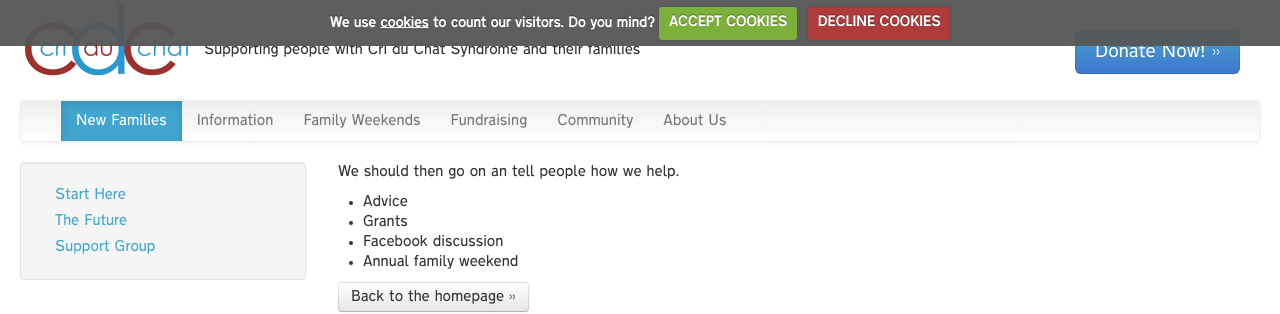
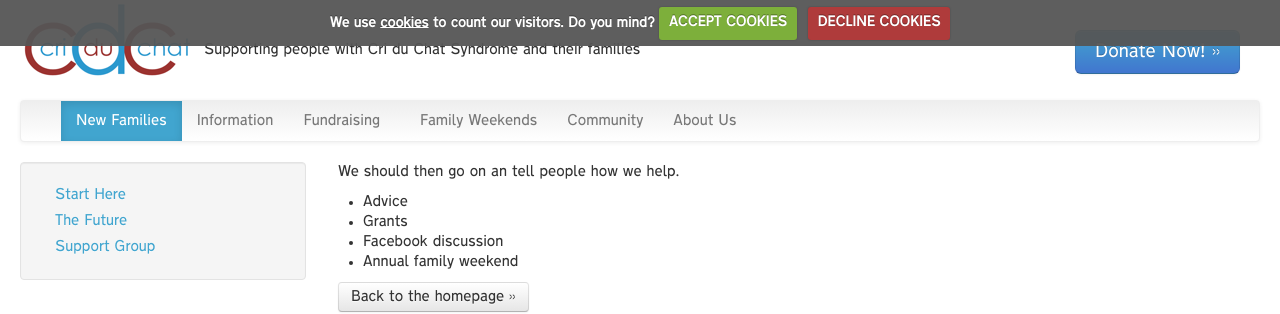
Before and after one commit to lucyjanetetlow/cdcssg.github.io, a Jekyll site: the page built from start_here/support.md, in a window 1280 px wide. Shown: the top 314 px of the page. Built offline with Jekyll 4.4.1, drawn with Linux system fonts in a browser that asks for light colours.

Commit message:
better responsive header and navbar

```diff
--- a/_layouts/default.html
+++ b/_layouts/default.html
@@ -23,11 +23,22 @@
       <div class='row-fluid'>
         <a id='donate' class='btn btn-primary btn-large pull-right' href='/fundraising/donate.html'>Donate Now! &raquo;</a>
         <div class='pull-left'><a id='logo' href="/"><img src='/img/logo.png' alt='CdCSSG Logo'></a></div>
-        <div class='tagline'>Supporting people with Cri du Chat Syndrome and their families</div>
+        <div class='tagline hidden-phone'>Supporting people with Cri du Chat Syndrome and their families</div>
       </div>
       <div class="navbar">
         <div class="navbar-inner">
           <div class="container-fluid">
+            <ul class="nav">
+              <li{% if page.group == 'start_here' %} class='active'{% endif %}>
+                <a href="/start_here/index.html">New Families</a>
+              </li>
+              <li{% if page.group == 'information' %} class='active'{% endif %}>
+                <a href="/information/index.html">Information</a>
+              </li>
+              <li{% if page.group == 'fundraising' %} class='active'{% endif %}>
+                <a href="/fundraising/index.html">Fundraising</a>
+              </li>
+            </ul>
             <a class="btn btn-navbar" data-toggle="collapse" data-target=".nav-collapse">
               <span class="icon-bar"></span>
               <span class="icon-bar"></span>
@@ -35,17 +46,8 @@
             </a>
             <div class="nav-collapse collapse">
               <ul class="nav">
-                <li{% if page.group == 'start_here' %} class='active'{% endif %}>
-                  <a href="/start_here/index.html">New Families</a>
-                </li>
-                <li{% if page.group == 'information' %} class='active'{% endif %}>
-                  <a href="/information/index.html">Information</a>
-                </li>
                 <li{% if page.group == 'familyweekends' %} class='active'{% endif %}>
                   <a href="/family-weekends/index.html">Family Weekends</a>
-                </li>
-                <li{% if page.group == 'fundraising' %} class='active'{% endif %}>
-                  <a href="/fundraising/index.html">Fundraising</a>
                 </li>
                 <li{% if page.group == 'community' %} class='active'{% endif %}>
                   <a href="/community/index.html">Community</a>
```
